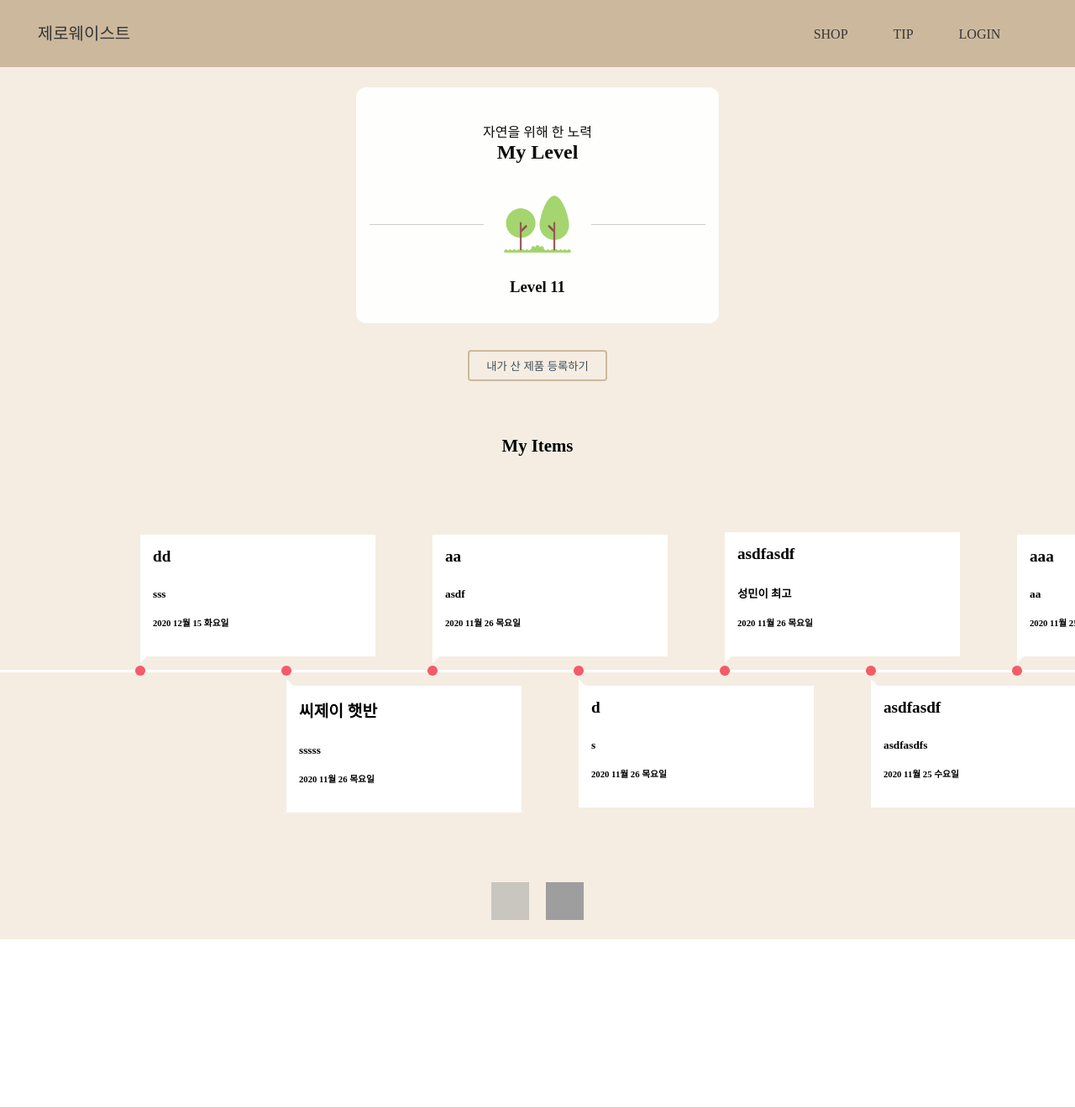
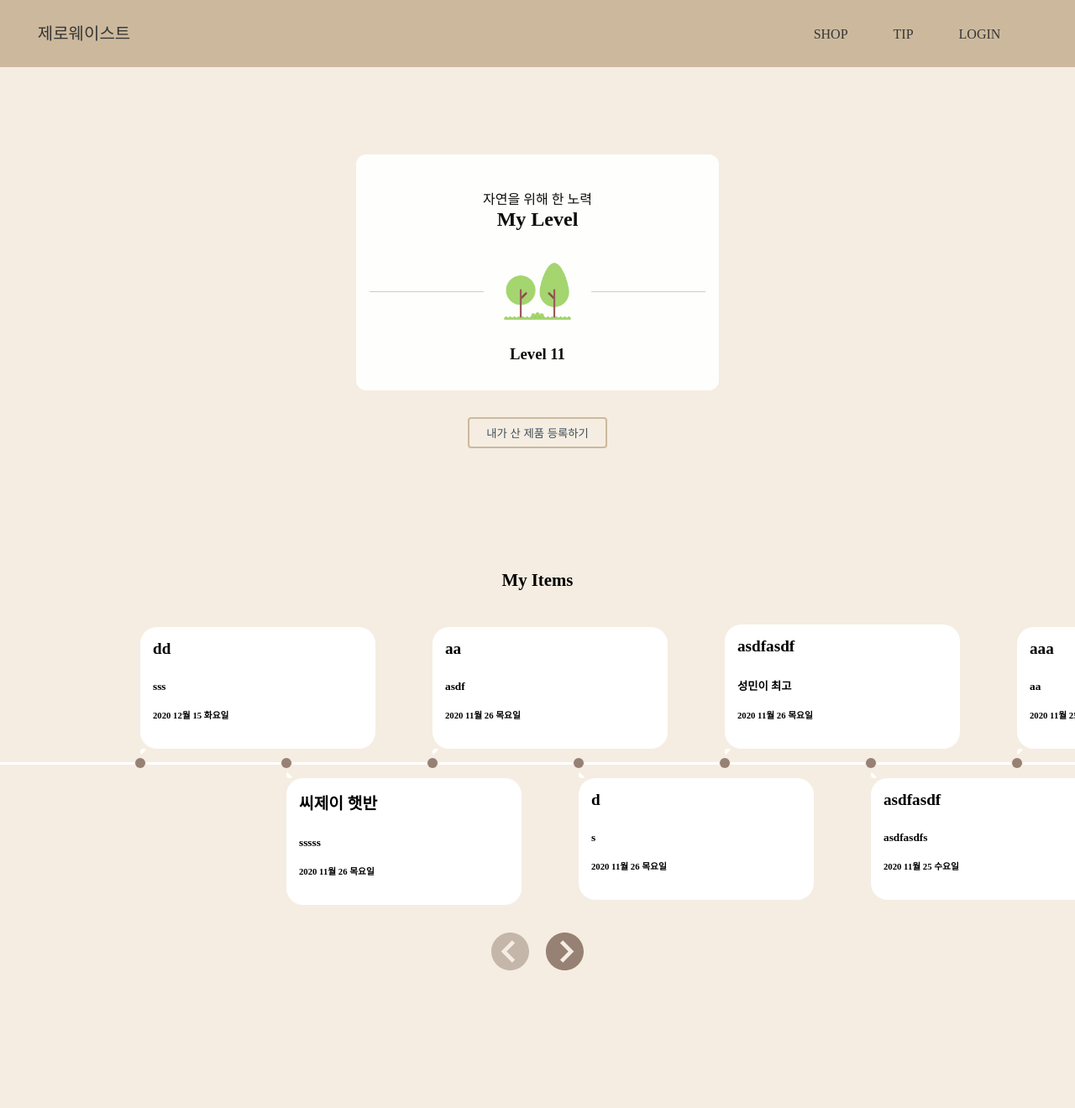
Before and after one commit to Kim-jisoo11/Finalzebra, a Django app: page /mypage/ in a window 1280 px wide. Shown: the top 1320 px of the page at 84% size. Run offline with Django 3.2, Linux system fonts and the light colour scheme; data comes from the database, SQL or seed files in the repository; parts of the project's set-up code (start-up, migrations or seed data) failed here and were passed over; some libraries are stand-ins or nearby versions; some web fonts are replaced; grey boxes are pictures that could not be loaded.

Commit message:
my page.css 수정
배경 색, arrow 추가, 말풍선 radius값 변경

```diff
--- a/zebraproject/zebraapp/static/css/mypage.css
+++ b/zebraproject/zebraapp/static/css/mypage.css
@@ -1,7 +1,11 @@
 /* myPage.html */
+body{
+  background-color: rgb(245, 237, 226);
+}
+
 .mypage_all {
   margin: 0 auto;
-    margin-top:80px;
+  margin-top: 80px;
   background-color: rgb(245, 237, 226);
 }
 
@@ -18,7 +22,7 @@
   -webkit-transition: opacity 1s ease, -webkit-transform 1s ease;
   -ms-transition: opacity 1s ease, -ms-transform 1s ease;
   transition: opacity 1s ease, transform 1s ease;
-    padding: 2.5em 2em 2em 2em ;
+  padding: 2.5em 2em 2em 2em;
   background: #ffffff;
   border-radius: 12px;
   cursor: default;
@@ -61,7 +65,7 @@
 @media screen and (max-width: 480px) {
 
   #main {
-            padding: 4em 2em 2.5em 2em ;
+    padding: 4em 2em 2.5em 2em;
     width: 100%;
   }
 
@@ -83,6 +87,7 @@
 /* Wrapper */
 
 #wrapper_mylevel {
+  margin: 10rem 0 5rem 0;
   display: -moz-flex;
   display: -webkit-flex;
   display: -ms-flex;
@@ -109,7 +114,7 @@
   z-index: 2;
 }
 
-    #wrapper_mylevel > * {
+#wrapper_mylevel>* {
   z-index: 1;
 }
 
@@ -128,6 +133,13 @@
 
 body.is-ie #wrapper_mylevel {
   height: 100%;
+}
+
+.box{
+  border-radius: 20px;
+}
+.box::before{
+  border-radius: 4px;
 }
 
 button {
@@ -154,7 +166,7 @@
   background-color: transparent;
   border-radius: 4px;
   /* border: solid 1px #c8cccf; */
-        border: solid 2px  rgb(204, 185, 157);
+  border: solid 2px rgb(204, 185, 157);
   color: #414f57 !important;
   cursor: pointer;
   text-align: center;
@@ -223,7 +235,7 @@ button {
 .timeline ol {
   font-size: 0;
   width: 100vw;
-  padding: 250px 0;
+  padding: 200px 0;
   transition: all 1s;
 }
 
@@ -254,7 +266,7 @@ button {
   height: 12px;
   transform: translateY(-50%);
   border-radius: 50%;
-  background: #F45B69;
+  background: rgb(151, 128, 116);
 }
 
 .timeline ol li div {
@@ -333,6 +345,7 @@ button {
 /* GENERAL MEDIA QUERIES
 –––––––––––––––––––––––––––––––––––––––––––––––––– */
 @media screen and (max-width: 599px) {
+
   .timeline ol,
   .timeline ol li {
     width: auto;
--- a/zebraproject/zebraapp/templates/myPage.html
+++ b/zebraproject/zebraapp/templates/myPage.html
@@ -53,24 +53,28 @@
     <ol>
       {% for myItems in myItems_myLevel %}
       <li>
-                <a href="{% url 'detail_myItem' myItems.id %}" class=""><div>
-                    <time><h4>{{myItems.itemName}}</h4></time>
+        <a href="{% url 'detail_myItem' myItems.id %}" class="">
+          <div class="box">
+            <time>
+              <h4>{{myItems.itemName}}</h4>
+            </time>
             <br>
             <h5>{{myItems.itemShop}}</h5>
             <br>
             <h6>{{myItems.itemDate|date:"Y M d D"}}</h6>
             <br>
-                </div></a>
+          </div>
+        </a>
       </li>
       {% endfor %}
     </ol>
 
     <div class="arrows">
       <button id="timeline_button" class="arrow arrow__prev disabled" disabled>
-            <img src="https://s3-us-west-2.amazonaws.com/s.cdpn.io/162656/arrow_prev.svg" alt="prev timeline arrow">
+        <img src="{% static 'img/arrow_prev.svg' %}" alt="prev timeline arrow">
       </button>
       <button id="timeline_button" class="arrow arrow__next">
-            <img src="https://s3-us-west-2.amazonaws.com/s.cdpn.io/162656/arrow_next.svg" alt="next timeline arrow">
+        <img src="{% static 'img/arrow_next.svg' %}" alt="next timeline arrow">
       </button>
     </div>
   </section>
@@ -78,7 +82,7 @@
 </div>
 
 <script>
-    function popup_submit(){
+  function popup_submit() {
     var url = "submit_myItem";
     var name = "내가 산 제품 등록하기";
     var option = "width = 500, height = 500, top = 100, left = 200, location = no"
@@ -129,7 +133,8 @@
     // http://stackoverflow.com/questions/123999/how-to-tell-if-a-dom-element-is-visible-in-the-current-viewport
     function isElementInViewport(el) {
       var rect = el.getBoundingClientRect();
-      return rect.top >= 0 && rect.left >= 0 && rect.bottom <= (window.innerHeight || document.documentElement.clientHeight) && rect.right <= (window.innerWidth || document.documentElement.clientWidth);
+      return rect.top >= 0 && rect.left >= 0 && rect.bottom <= (window.innerHeight || document.documentElement
+        .clientHeight) && rect.right <= (window.innerWidth || document.documentElement.clientWidth);
     }
 
     // SET STATE OF PREV/NEXT ARROWS
@@ -163,7 +168,8 @@
           } else {
             var tlStyle = getComputedStyle(tl);
             // add more browser prefixes if needed here
-            var tlTransform = tlStyle.getPropertyValue("-webkit-transform") || tlStyle.getPropertyValue("transform");
+            var tlTransform = tlStyle.getPropertyValue("-webkit-transform") || tlStyle.getPropertyValue(
+              "transform");
             var values = parseInt(tlTransform.split(",")[4]) + parseInt("" + sign + scrolling);
             tl.style.transform = "translateX(" + values + "px)";
           }
```
Also changed, not shown: zebraproject/zebraapp/static/img/arrow_next.svg (added), zebraproject/zebraapp/static/img/arrow_prev.svg (added). Lines whose indentation alone changed are shown as unchanged.
